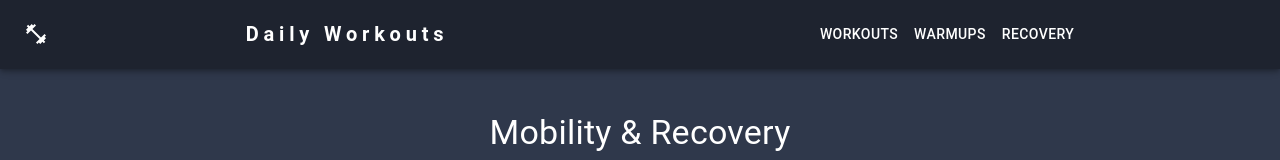
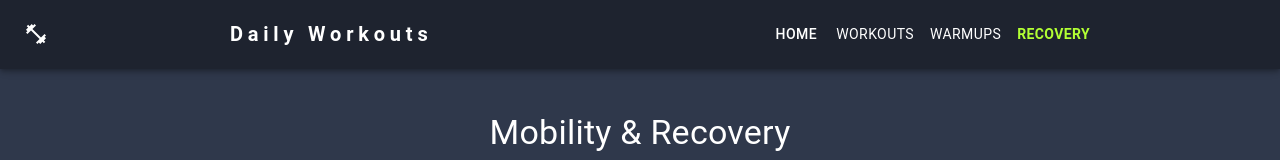
Before and after one commit to BBGard/daily-workouts, a React (Create React App) app: page /recovery in a window 1280 px wide. Shown: the top 160 px of the page. Built offline with nearby package versions, Linux system fonts and the light colour scheme.

Commit message:
updated mobile drawer styling to match theme

```diff
--- a/src/Components/ResponsiveAppBar.jsx
+++ b/src/Components/ResponsiveAppBar.jsx
@@ -25,6 +25,7 @@ const pages = ['Workouts', 'Warmups', 'Recovery'];
 
 export function ResponsiveAppBar() {
   const [open, setOpen] = React.useState(false);
+  const currentPage = window.location.pathname;
 
   const toggleDrawer = (inOpen) => (event) => {
     if (event.type === 'keydown' && (event.key === 'Tab' || event.key === 'Shift')) {
@@ -37,7 +38,7 @@ export function ResponsiveAppBar() {
 
   return (
     <Slide direction="down" timeout={500} in={true} mountOnEnter unmountOnExit>
-      <AppBar component={"nav"} color='secondary'>
+      <AppBar component={"nav"} color="secondary">
         <Container maxWidth="xl">
           <Toolbar disableGutters>
             {/* Mobile View */}
@@ -64,7 +65,7 @@ export function ResponsiveAppBar() {
               Daily Workouts
             </Typography>
 
-            <Box sx={{ flexGrow: 1, display: { xs: "flex", md: "none" } }}>
+            <Box sx={{ flexGrow: 1, bgcolor: "secondary.main", display: { xs: "flex", md: "none"}}}>
               <IconButton
                 size="large"
                 aria-label="account of current user"
@@ -79,26 +80,32 @@ export function ResponsiveAppBar() {
                 anchor={"right"}
                 open={open}
                 onClose={toggleDrawer(false)}
+                ModalProps={{keepMounted: true}}
+                sx={{
+                  display: { xs: 'block', sm: 'none' },
+                  '& .MuiDrawer-paper': { color: 'white', bgcolor: 'secondary.main'},
+                }}
               >
-
                 <Box
                   sx={{
                     display: "flex",
                     justifyContent: "flex-end",
                     padding: "1rem",
+                    bgcolor: "secondary.main",
                   }}
                 >
                   <IconButton
                     size="large"
                     aria-label="close menu"
                     onClick={toggleDrawer(false)}
-                      color="inherit"
+                    color="buttonSuccess"
                   >
                     <CloseOutlinedIcon />
                   </IconButton>
                 </Box>
                 <Box
-                    sx={{ width: "50vw", maxWidth: "300px", marginTop: "10vh" }}
+                  sx={{ width: "50vw", maxWidth: "300px", marginTop: "10vh", bgcolor: "secondary.main",
+                }}
                   role="presentation"
                   onClick={toggleDrawer(false)}
                   onKeyDown={toggleDrawer(false)}
@@ -108,7 +115,7 @@ export function ResponsiveAppBar() {
                       to={`/`}
                       style={{
                         textDecoration: "none",
-                          color: "black",
+                        color: currentPage === `/` ? "#b2ff34" : "white",
                         width: "100%",
                         height: "100%",
                         padding: "0.5rem",
@@ -120,7 +127,11 @@ export function ResponsiveAppBar() {
                       <HomeIcon
                         sx={{ display: { xs: "flex", md: "flex" }, mr: 1 }}
                       />
-                        <Typography textAlign="left" fontSize={"1.2rem"} fontWeight={500}>
+                      <Typography
+                        textAlign="left"
+                        fontSize={"1.2rem"}
+                        fontWeight={500}
+                      >
                         Home
                       </Typography>
                     </Link>
@@ -131,7 +142,7 @@ export function ResponsiveAppBar() {
                         to={`/${page.toLowerCase()}`}
                         style={{
                           textDecoration: "none",
-                            color: "black",
+                          color: currentPage === `${page.toLowerCase()}` ? "#b2ff34" : "white",
                           width: "100%",
                           height: "100%",
                           padding: "0.5rem",
@@ -158,7 +169,11 @@ export function ResponsiveAppBar() {
                           />
                         )}
 
-                          <Typography textAlign="left"  fontSize={"1.2rem"} fontWeight={500}>
+                        <Typography
+                          textAlign="left"
+                          fontSize={"1.2rem"}
+                          fontWeight={500}
+                        >
                           {page}
                         </Typography>
                       </Link>
@@ -177,13 +192,35 @@ export function ResponsiveAppBar() {
                 justifyContent: "center",
               }}
             >
+              {currentPage !== "/" && (
+                <Button
+                  onClick={() => {
+                    window.location.href = `/`;
+                  }}
+                  sx={{ my: 2, color: "white", display: "block" }}
+                >
+                  Home
+                </Button>
+              )}
+
               {pages.map((page) => (
                 <Button
                   key={page}
                   onClick={() => {
                     window.location.href = `/${page.toLowerCase()}`;
                   }}
-                  sx={{ my: 2, color: "white", display: "block" }}
+                  sx={{
+                    my: 2,
+                    color:
+                      currentPage === `/${page.toLowerCase()}`
+                        ? "#b2ff34"
+                        : "white",
+                    display: "block",
+                    fontWeight:
+                      currentPage === `/${page.toLowerCase()}`
+                        ? "bold"
+                        : "normal",
+                  }}
                 >
                   {page}
                 </Button>
--- a/src/theme.js
+++ b/src/theme.js
@@ -34,6 +34,7 @@ const theme = createTheme({
     background: {
       // default: '#282f3e',
       default: '#2f384b',
+      menu: '#1e232f',
     },
     card: {
       default: '#dc143c',
```
Lines whose indentation alone changed are shown as unchanged.
